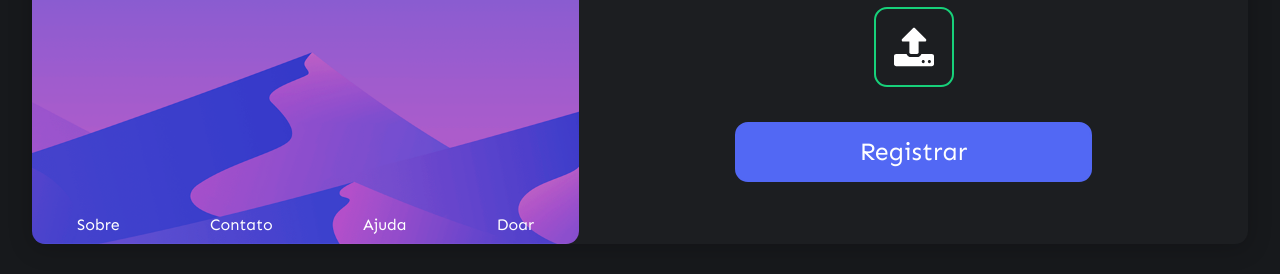
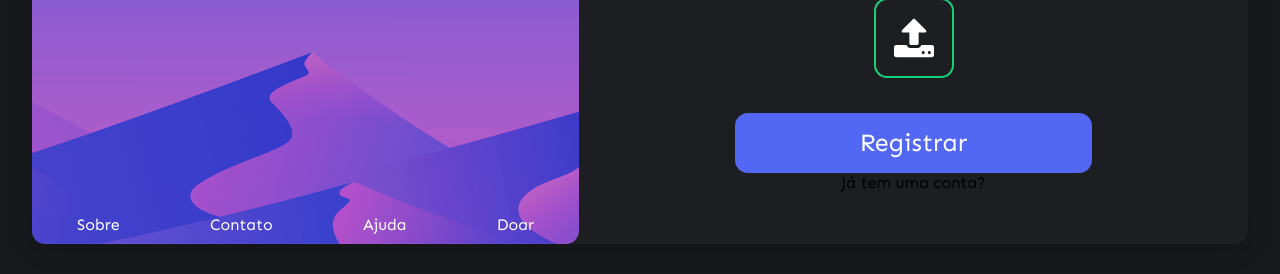
Before and after one commit to DECO190/projeto-Link, a website: page src/views/register.html in a window 1280 px wide. Shown: the part 526-800 px from the top of the page. Drawn offline with Linux system fonts and the light colour scheme; files that its build step writes are made by us from their sources; files whose address does not match are found by name; a web font is replaced by a local one.

Commit message:
Update register.html

```diff
--- a/src/views/register.html
+++ b/src/views/register.html
@@ -66,6 +66,8 @@
                     </div>
 
                     <button onclick = 'makeRegister()' class = 'submit-bttn'> <p>Registrar</p> <img style = 'display: none;' src="images/loading.gif" alt=""></button>
+                    <p class = 'noAcount' onclick = 'window.location.href = "/login"' >Já tem uma conta?</p>
+
                 </div>
 
 
```
